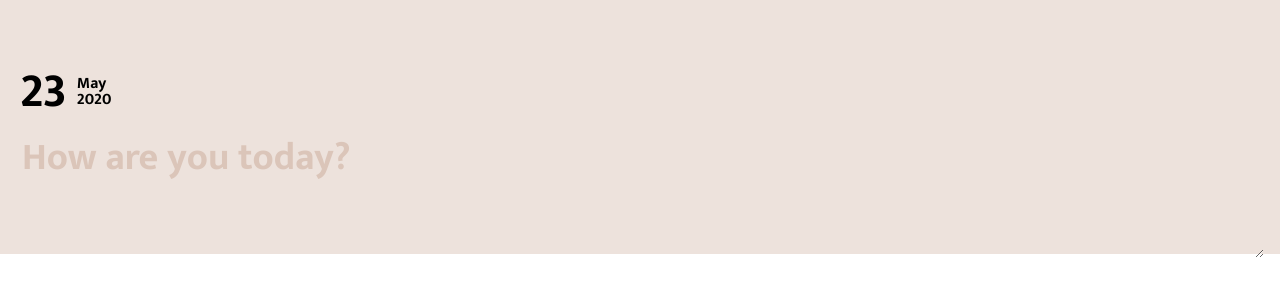
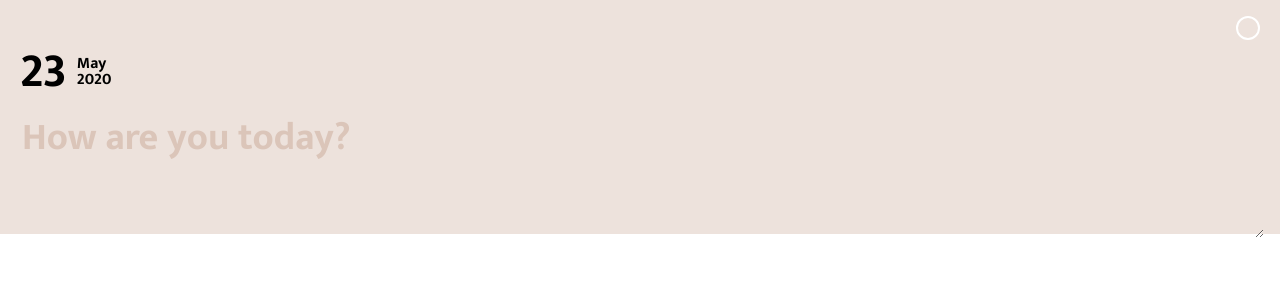
Before and after one commit to giovannijoao/weather-diary, a React (Create React App) app: page / in a window 1280 px wide. Shown: the top 300 px of the page. Built offline with nearby package versions, Linux system fonts and the light colour scheme.

Commit message:
Bubble color picker

```diff
--- /dev/null
+++ b/src/components/colorPicker/index.jsx
@@ -0,0 +1,11 @@
+import React, { useState, useContext } from 'react';
+import { ColorBubble, BubblesContainer } from './styles';
+import { ThemeContext } from "styled-components";
+export const ColorPickerComponent = () => {
+    const [selected, setSelected] = useState('first');
+    const theme = useContext(ThemeContext);
+    const bubbles = Object.entries(theme.bgColors).filter(([key]) => selected ? selected === key : true).map(([key, value]) =>
+        <ColorBubble key={`bubble_color_${key}`} bgColor={value} onClick={key === selected ? () => setSelected(null) : () => setSelected(key)} />)
+        console.log(bubbles);
+    return <BubblesContainer>{bubbles}</BubblesContainer>
+}
--- /dev/null
+++ b/src/components/colorPicker/styles.jsx
@@ -0,0 +1,18 @@
+import styled from "styled-components";
+export const BubblesContainer = styled.div`
+    grid-area: bubbles-container;
+    display: grid;
+    grid-auto-flow: column;
+    column-gap: 16px;
+`
+
+export const ColorBubble = styled.button`
+    border-radius: 24px;
+    width: 24px;
+    height: 24px;
+    border: 2px solid #FFF;
+    background: ${props => props.bgColor || 'transparent'};
+    &&:focus {
+        outline: none;
+    }
+`
--- /dev/null
+++ b/src/components/header/index.jsx
@@ -0,0 +1,9 @@
+import React from 'react';
+import { Header } from './styles';
+import { ColorPickerComponent } from '../colorPicker';
+
+export const HeaderComponent = () => {
+    return <Header>
+        <ColorPickerComponent />
+    </Header>
+}
--- /dev/null
+++ b/src/components/header/styles.jsx
@@ -0,0 +1,10 @@
+import styled from "styled-components";
+
+export const Header = styled.nav`
+    margin: 0 20px;
+    grid-area: header;
+    display: grid;
+    grid-template:
+        ". bubbles-container" min-content
+        / auto min-content;
+`
--- a/src/pages/Home/components/layout/styles.jsx
+++ b/src/pages/Home/components/layout/styles.jsx
@@ -1,13 +1,14 @@
 import styled from "styled-components";
 
 export const Layout = styled.div`
-    background-color: ${props => props.theme.bgColors.first};
+    background-color: ${props => props.theme.bgColors[props.bgColor] || props.theme.bgColors.first};
     min-height: 100%;
     width: 100%;
     display: grid;
-    padding-top: 68px;
+    padding-top: 2vh;
     row-gap: 8px;
     grid-template:
+        "header header header" min-content
         ". date-header ." min-content
         ". mood ." auto
         / 20px auto 20px ;
--- a/src/pages/Home/index.jsx
+++ b/src/pages/Home/index.jsx
@@ -1,9 +1,11 @@
-import React from 'react';
+import React, { useState, useEffect } from 'react';
 import { Layout } from './components/layout/styles';
 import { DateHeaderComponent } from '../../components/date';
 import { Mood } from '../../components/mood';
+import { HeaderComponent } from '../../components/header';
 export const HomePage = () => {
-    return <Layout>
+    return <Layout >
+        <HeaderComponent />
         <DateHeaderComponent />
         <Mood />
     </Layout>
```
